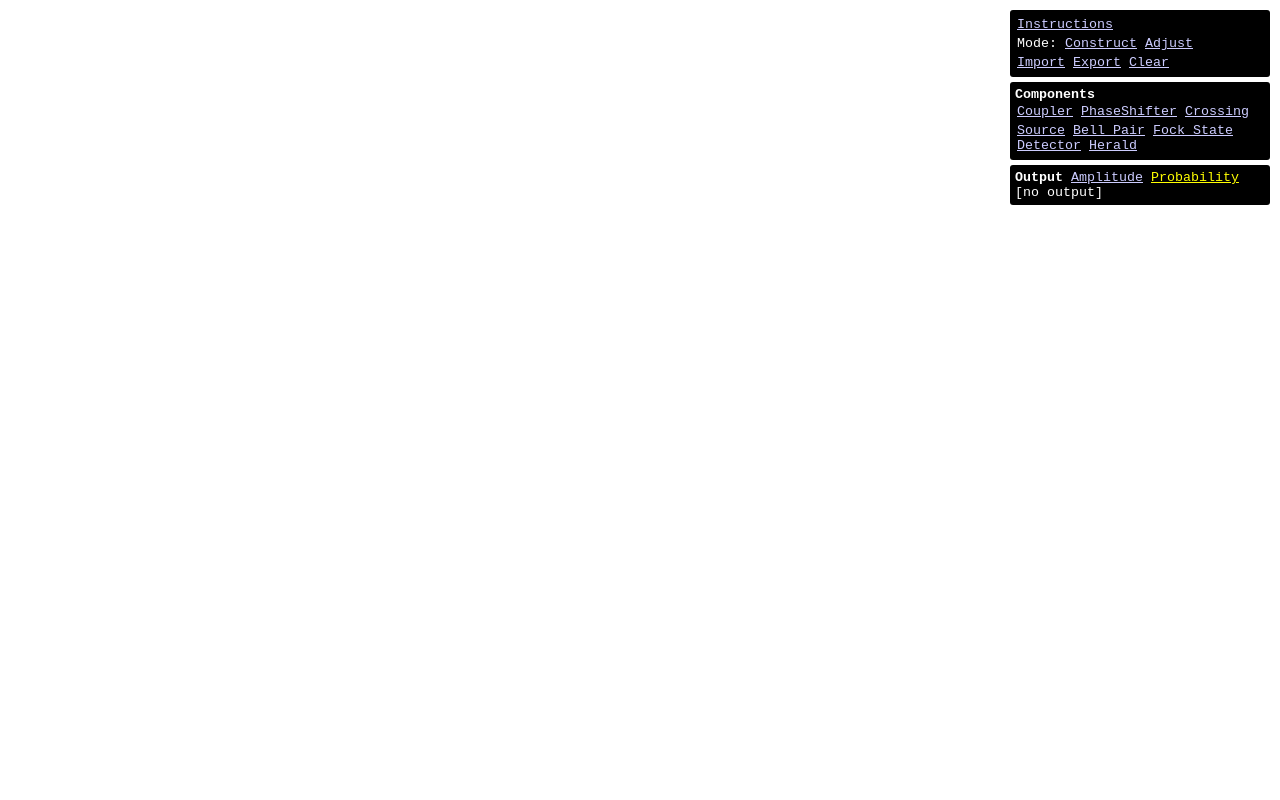
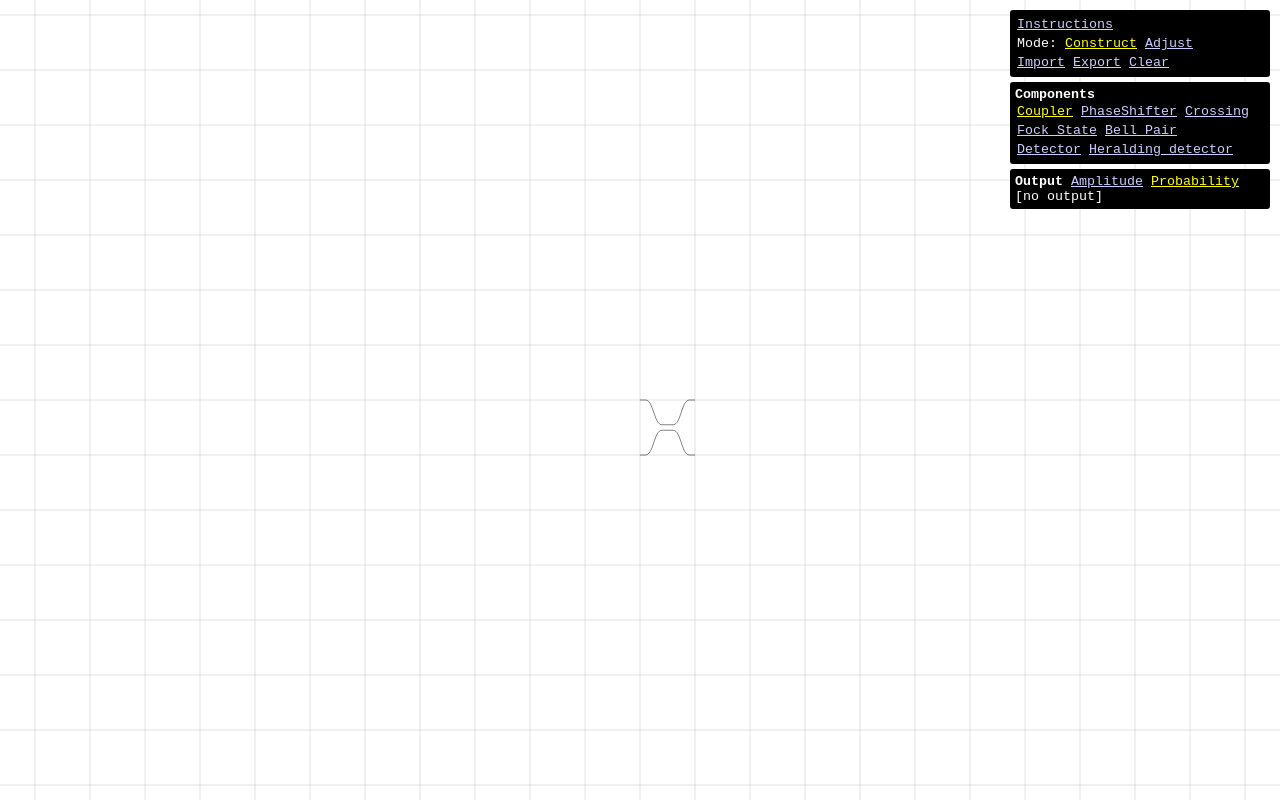
Before and after one commit to peteshadbolt/lojs, a Python web app: template lojs/templates/index.html in a window 1280 px wide. Run offline with Jinja, Linux system fonts and the light colour scheme; the template is opened without the code that fills it, so the values that code supplies are empty; a map, chart or similar area stays blank.

Commit message:
Added Fock states and heralding detectors

```diff
--- a/lojs/static/circuit.js
+++ b/lojs/static/circuit.js
@@ -163,7 +163,6 @@ function Circuit() {
         for (var i=0; i <json.length; ++i) {
            var c = json[i];
            console.log(c);
-           if (c.type=="source"){self.components.push(new SPS(c.pos.x, c.pos.y));}
            if (c.type=="bellpair"){self.components.push(new BellPair(c.pos.x, c.pos.y));}
            if (c.type=="fockstate"){self.components.push(new FockState(c.pos.x, c.pos.y));}
            if (c.type=="coupler"){self.components.push(new Coupler(c.pos.x, c.pos.y, c.ratio));}
@@ -229,11 +228,6 @@ function Crossing(x, y) { Component.call(this, "crossing", x, y, 1, 1, drawCross
 
 function Connector(x, y) { Component.call(this, "connector", x, y, 1, 0, drawConnector); }
 
-function SPS(x, y) {
-    Component.call(this, "source", x, y, 1, 0, drawSPS);
-    this.enforceRules = function () { if (this.pos.x>circuit.topLeft.x){this.pos.x=circuit.topLeft.x;} }
-}
-
 function BellPair(x, y) {
     Component.call(this, "bellpair", x, y, 1, 3, drawBellPair);
     this.enforceRules = function () { if (this.pos.x>circuit.topLeft.x){this.pos.x=circuit.topLeft.x;} }
@@ -241,12 +235,13 @@ function BellPair(x, y) {
 
 function FockState(x, y) {
     Component.call(this, "fockstate", x, y, 1, 0, drawFockState);
-    this.n = 2;
+    this.n = 1;
     this.adjust = function (angle) {
        this.n = Math.floor(5 * angle/(2*Math.PI))+1;
-       return "n = " + this.n;
+       return "Fock state, n = " + this.n;
     }
     this.enforceRules = function () { if (this.pos.x>circuit.topLeft.x){this.pos.x=circuit.topLeft.x;} }
+    this.json = function(){return {"type":this.type, "x":this.relPos().x, "y":this.relPos().y, "n":this.n}}
 }
 
 function Detector(x, y) {
--- a/lojs/static/drawing.js
+++ b/lojs/static/drawing.js
@@ -69,12 +69,12 @@ function drawSPS(ctx, thepos, color) {
 
 function drawFockState(ctx, thepos, color) {
     if (thepos==undefined)(thepos=this.pos);
-    if (color==undefined){color="blue";}
+    if (color==undefined){color="red";}
     startDrawing(ctx, thepos);
     // Photon
     for (var i=0; i < this.n; ++i) {
         ctx.beginPath();
-        ctx.arc(-i*.3, 0, .1, 0, 2*Math.PI, false);
+        ctx.arc(-i*.2, 0, .1, 0, 2*Math.PI, false);
         ctx.fillStyle = color;
         ctx.fill();
     }
@@ -137,7 +137,7 @@ function drawPhaseShifter(ctx) {
     ctx.lineTo(.5+x*.8+y*.1, y*.8-x*.1);
 
     ctx.stroke();
-    drawLabel(ctx, this, -0.2);
+    drawLabel(ctx, this, -0.5);
     stopDrawing(ctx);
 }
 
@@ -197,15 +197,9 @@ function drawDetector(ctx) {
 }
 
 function drawLabel(ctx, thing, yoff) {
-    return;
-    // TODO: this is a hack, we should render these to an off screen canvas when the object is created
-    if (thing.index==undefined || mouse.pressed || camera.zooming){ return; }
-    if (editor.moving!=undefined){return;}
-    ctx.textBaseline = 'bottom';
-    ctx.textAlign = 'center';
-    ctx.fillStyle = 'black';
-    ctx.font=(.15)+'pt sans';
-    ctx.fillText(thing.index, 0.55, yoff);
+    //if (thing.index==undefined || mouse.pressed || camera.zooming){ return; }
+    //if (editor.moving!=undefined){return;}
+    fastNumber(ctx, thing.index, 0.5, yoff);
 }
 
 
--- a/lojs/static/editor.js
+++ b/lojs/static/editor.js
@@ -5,7 +5,7 @@ function Constructer(targetCircuit)
     self.mode = Coupler;
     self.label = "constructer";
     self.cursor = new Coupler(0, 0, .5);
-    self.keyMap = {88: Crossing, 80: Phaseshifter, 67: Coupler, 83:SPS, 66:BellPair, 68:Detector, 70:FockState, 72:Herald};
+    self.keyMap = {88: Crossing, 80: Phaseshifter, 67: Coupler, 66:BellPair, 68:Detector, 70:FockState, 72:Herald};
 
     // Change mode by pressing keys
     self.bindKeys = function () {
@@ -25,7 +25,6 @@ function Constructer(targetCircuit)
         document.getElementById("coupler").className="nothing";
         document.getElementById("phaseshifter").className="nothing";
         document.getElementById("crossing").className="nothing";
-        document.getElementById("source").className="nothing";
         document.getElementById("bellpair").className="nothing";
         document.getElementById("fockstate").className="nothing";
         document.getElementById("detector").className="nothing";
--- a/lojs/static/grid.js
+++ b/lojs/static/grid.js
@@ -32,15 +32,10 @@ function Grid() {
         }
 
         // Number the modes
-        ctx.textBaseline = 'bottom';
-        ctx.fillStyle = 'black';
-        ctx.font=(.15)+'pt sans';
         if (circuit.topLeft){
             for (var i=0; i <= circuit.nmodes; ++i) {
-                ctx.textAlign = 'right';
-                ctx.fillText(i, circuit.topLeft.x-1, circuit.topLeft.y+i+.3);
-                ctx.textAlign = 'left';
-                ctx.fillText(i, circuit.bottomRight.x+1, circuit.topLeft.y+i+.3);
+                fastNumber(ctx, i, circuit.topLeft.x-1, circuit.topLeft.y+i);
+                fastNumber(ctx, i, circuit.bottomRight.x+1, circuit.topLeft.y+i);
             }
         }
     }
--- a/lojs/static/numbers.js
+++ b/lojs/static/numbers.js
@@ -1,22 +1,28 @@
 var gNumberCache = [];
+var ndx = 20;
+var ndy = 15;
 
 function makeNumberCache() {
     gNumberCache = document.createElement('canvas');
-    cc.width = 600;
-    cc.height = 20;
-    ctx = cc.getContext('2d');
+    gNumberCache.width = 600;
+    gNumberCache.height = ndy;
+    ctx = gNumberCache.getContext('2d');
 
-    ctx.fillStyle = "#ff0000";
+    //ctx.fillStyle = "#ff0000";
+    //ctx.fillRect(0,0,600,ndy);
 
     ctx.textBaseline = 'top';
-    ctx.textAlign = 'left';
+    ctx.textAlign = 'center';
     ctx.fillStyle = 'black';
     ctx.font=14+'px sans';
     for (var i=0; i < 30; ++i) {
-        ctx.fillText(i, i*20, 0);
+        ctx.fillText(i, (i+.5)*ndx, 0);
     }
 }
 
 function fastNumber(ctx, number, x, y) {
-    ctx.drawImage(gNumberCache, x, y);
+    if(camera.z<35){return}
+    var ox = .5*ndx/camera.z;
+    var oy = .5*ndy/camera.z;
+    ctx.drawImage(gNumberCache, ndx*number, 0, ndx, ndy, x-ox, y-oy, ndx/camera.z, ndy/camera.z);
 }
--- a/lojs/static/simulator.js
+++ b/lojs/static/simulator.js
@@ -16,6 +16,7 @@ function Simulator(myCircuit) {
     self.update = function() {
         if(!self.ready){return;}
         self.ready=false;
+        self.highlightedPattern = [];
 
         // Prepare the post data
         var request={};
--- a/lojs/templates/index.html
+++ b/lojs/templates/index.html
@@ -40,10 +40,12 @@
             <li>Tab: Construct/adjust</li>
             <li>Shift: Snap parameters</li>
             <li>C: Coupler</li>
-            <li>S: Source</li>
+            <li>F: Fock state</li>
             <li>P: Phaseshifter</li>
             <li>X: Crossing</li>
             <li>B: Bell-Pair</li>
+            <li>D: Detector</li>
+            <li>H: Heralding detector</li>
         </ul>
         <!--<p><a class=hi href="javascript:instructionBox.setAttribute('style', 'display:none');">Dismiss</a></p>-->
     </div>
@@ -74,11 +76,10 @@
         <a id="phaseshifter" href="#" onclick="javascript:constructer.setMode(Phaseshifter);">PhaseShifter</a>
         <a id="crossing" href="#" onclick="javascript:constructer.setMode(Crossing);">Crossing</a>
 
-        <li><a id="source" href="#" onclick="javascript:constructer.setMode(SPS);">Source</a>
+        <li> <a id="fockstate" href="#" onclick="javascript:constructer.setMode(FockState);">Fock State</a>
             <a id="bellpair" href="#" onclick="javascript:constructer.setMode(BellPair);">Bell Pair</a>
-            <a id="fockstate" href="#" onclick="javascript:constructer.setMode(FockState);">Fock State</a>
-            <a id="detector" href="#" onclick="javascript:constructer.setMode(Detector);">Detector</a>
-            <a id="herald" href="#" onclick="javascript:constructer.setMode(Herald);">Herald</a>
+        <li> <a id="detector" href="#" onclick="javascript:constructer.setMode(Detector);">Detector</a>
+            <a id="herald" href="#" onclick="javascript:constructer.setMode(Herald);">Heralding detector</a>
     </div>
 
 
```
Also changed, not shown: linear_optics.py (+5 -3 lines).
